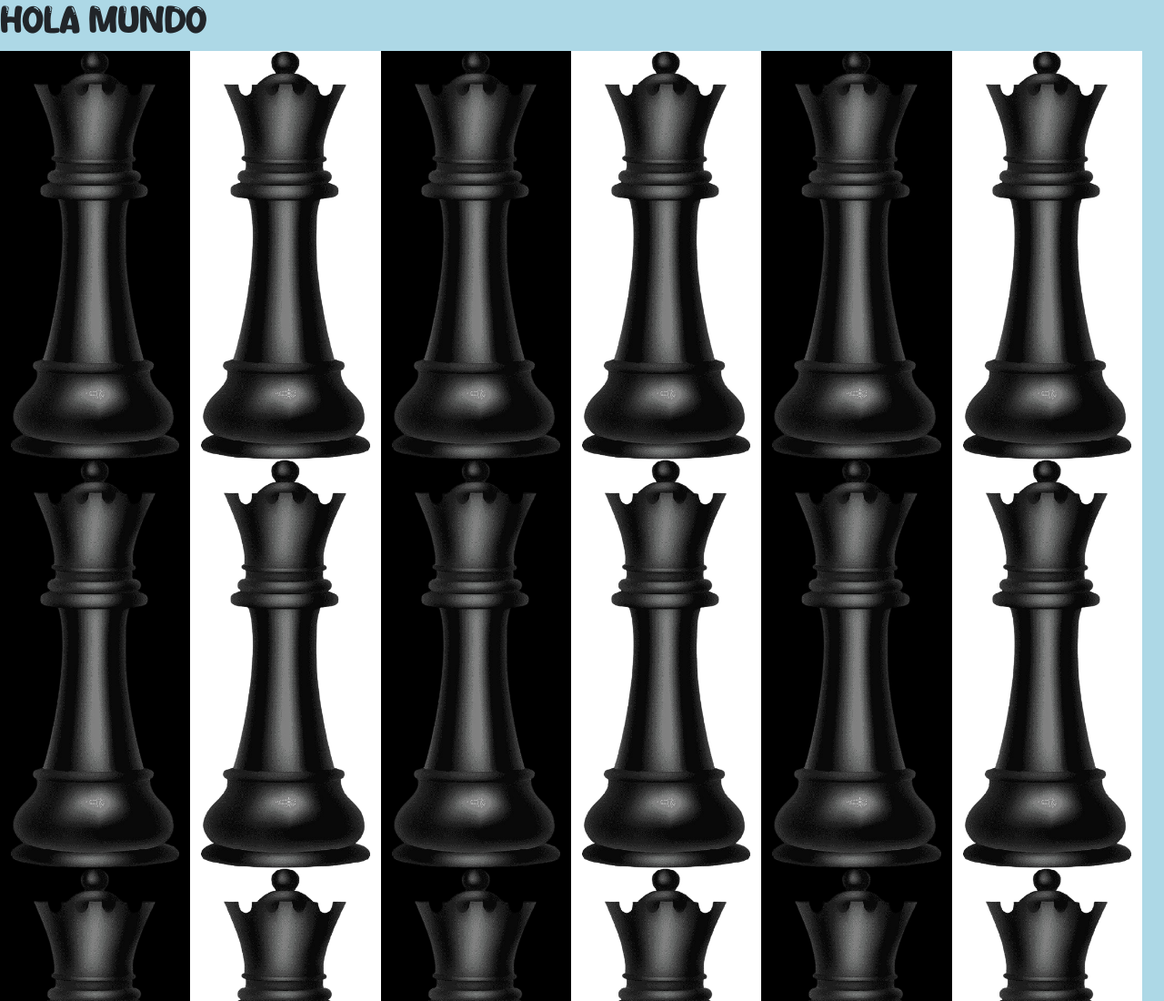
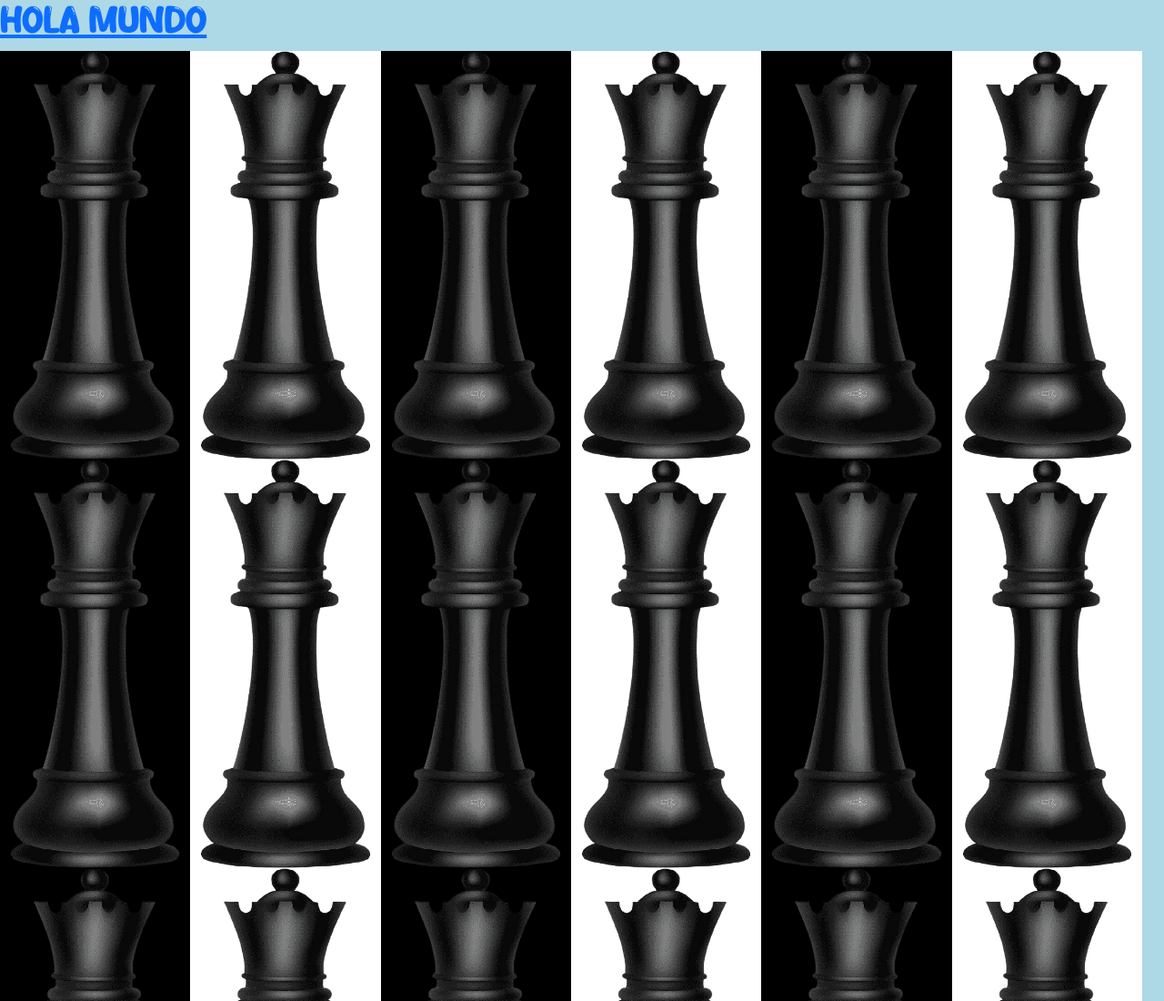
Before and after one commit to foxipepee/Senaflix, a plain HTML site: page wonder.html in a window 1280 px wide. Shown: the top 1100 px of the page at 91% size. Drawn offline with nearby package versions, Linux system fonts and the light colour scheme.

Commit message:
primera correccion de links

```diff
--- a/wonder.html
+++ b/wonder.html
@@ -12,7 +12,9 @@
     href="https://cdnjs.cloudflare.com/ajax/libs/animate.css/4.1.1/animate.min.css"/>
   </head>
   <body>
-    <h1>Hola mundo</h1>
+    <h1>
+      <a href="index.html">hola mundo</a>
+    </h1>
     <div class="container-fluid">
       <div class="col-12 row">
           <div class="col-2 caja1 wow animate__animated animate__bounceInUp">
```
